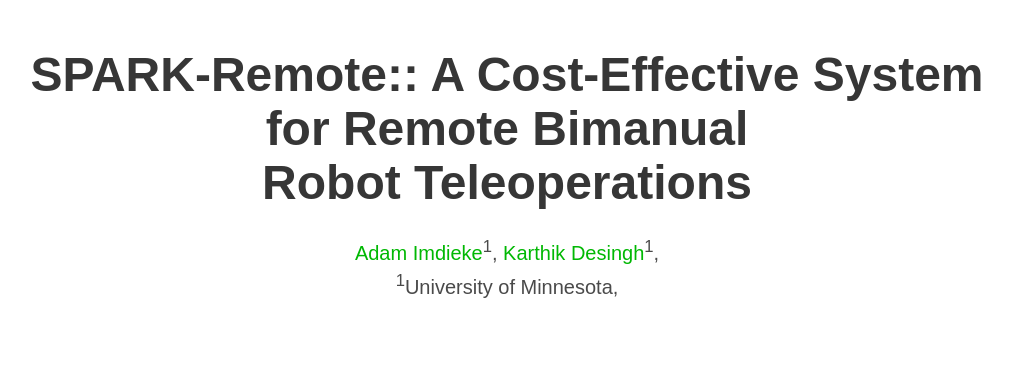
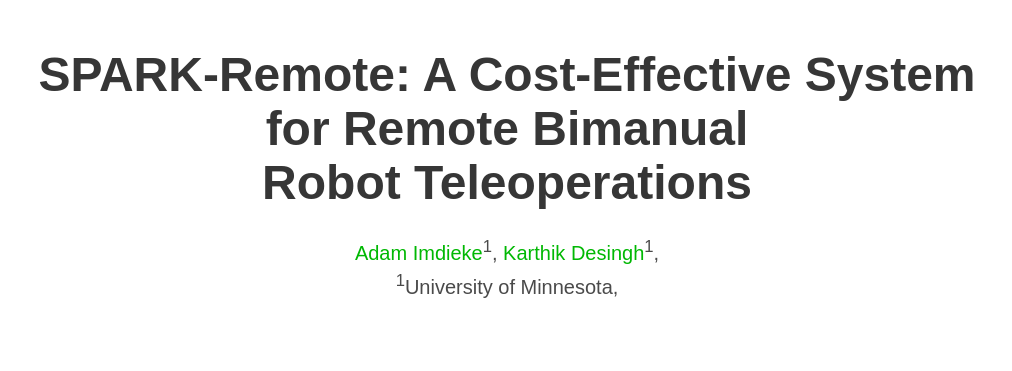
Before and after one commit to RPM-lab-UMN/SPARK_Website, a plain HTML site: page index.html in a window 1280 px wide. Shown: the top 371 px of the page, without its empty margins (133-1145 px from the left). Drawn offline with nearby package versions, Linux system fonts and the light colour scheme; some icons are missing; a web font is replaced by a local one.

Commit message:
Removed ::

```diff
--- a/index.html
+++ b/index.html
@@ -78,7 +78,7 @@
     <div class="container is-max-desktop">
       <div class="columns is-centered">
         <div class="column has-text-centered">
-          <h1 class="title is-1 publication-title">SPARK-Remote:: A Cost-Effective System for Remote Bimanual <br> Robot Teleoperations</h1>
+          <h1 class="title is-1 publication-title">SPARK-Remote: A Cost-Effective System for Remote Bimanual <br> Robot Teleoperations</h1>
           <!-- <h3 class="title is-4 conference-authors"><a target="_blank" href="https://www.robot-learning.org/">CoRL 2022</a></h3> -->
           <div class="is-size-5 publication-authors">
             <span class="author-block">
```
